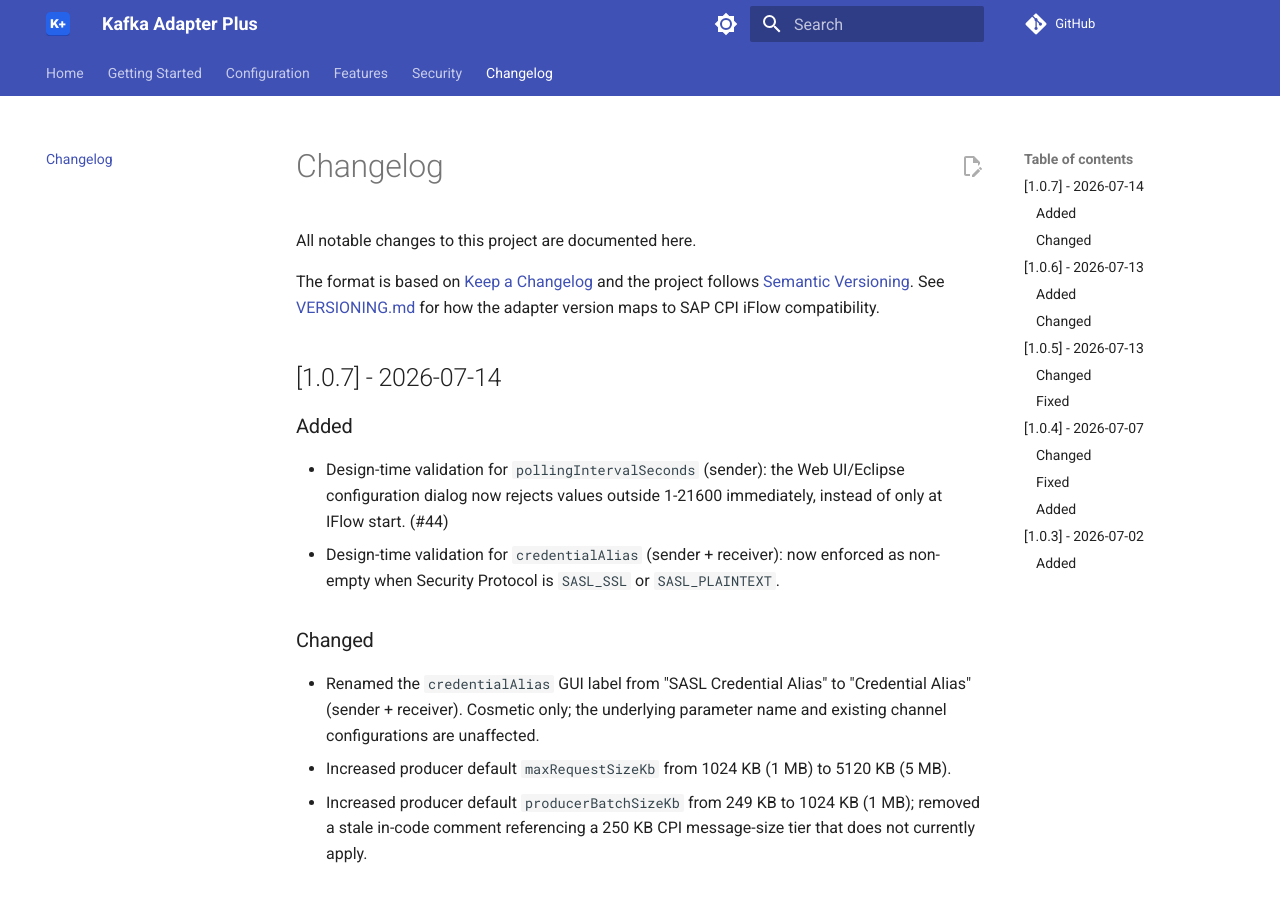
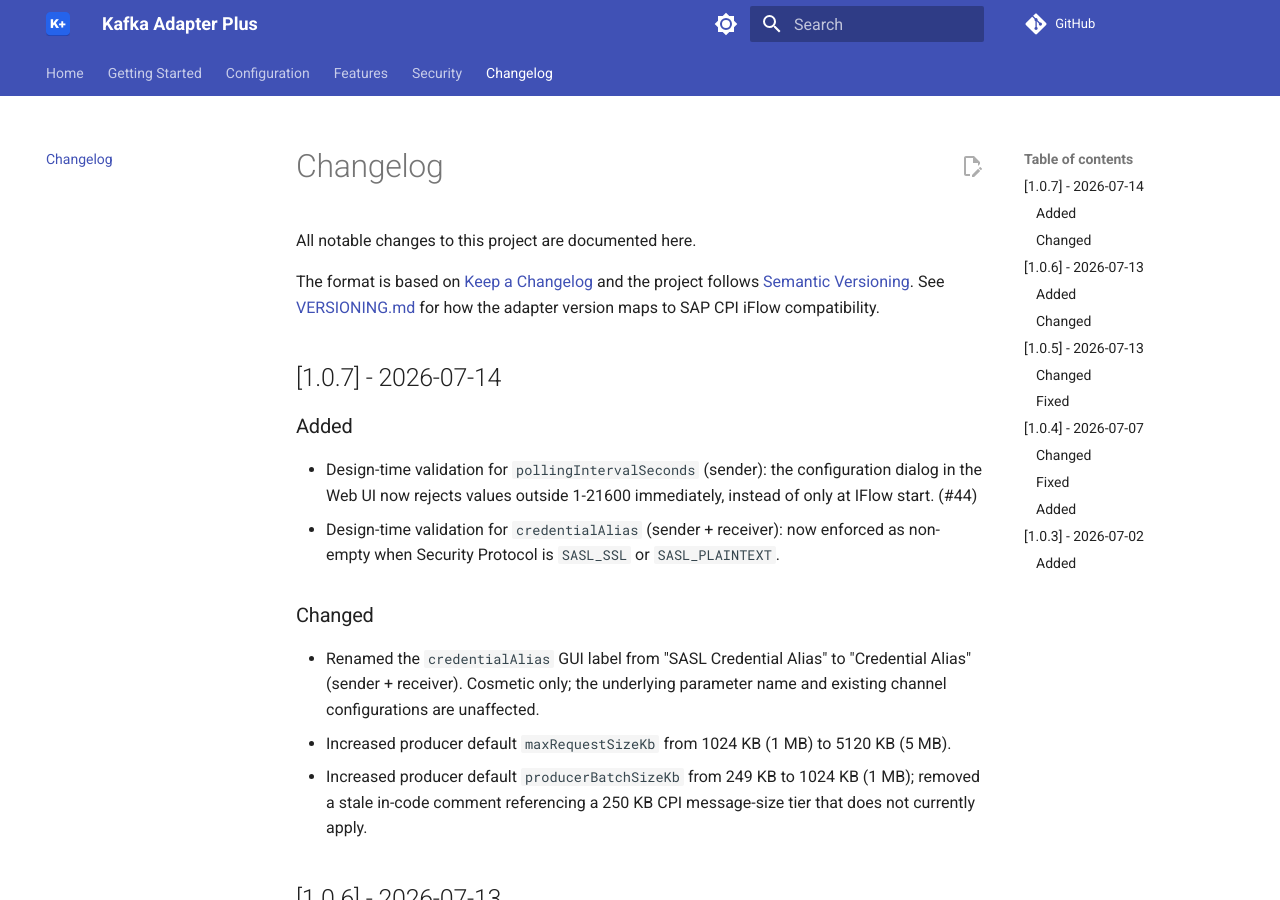
Before and after one commit to FinkeFlo/cpi-kafka-adapter-plus, an MkDocs documentation site: the page built from docs/changelog.md, in a window 1280 px wide and 900 px high. Built offline with MkDocs 1.6.1 and Material for MkDocs 9.7.7, drawn with Linux system fonts in a browser that asks for light colours; comment, search, counter and statistics services are not loaded.

Commit message:
docs: remove outdated Eclipse mention in changelog

```diff
--- a/docs/changelog.md
+++ b/docs/changelog.md
@@ -10,7 +10,7 @@
 ## [1.0.7] - 2026-07-14
 
 ### Added
-- Design-time validation for `pollingIntervalSeconds` (sender): the Web UI/Eclipse configuration dialog now rejects values outside 1-21600 immediately, instead of only at IFlow start. (#44)
+- Design-time validation for `pollingIntervalSeconds` (sender): the configuration dialog in the Web UI now rejects values outside 1-21600 immediately, instead of only at IFlow start. (#44)
 - Design-time validation for `credentialAlias` (sender + receiver): now enforced as non-empty when Security Protocol is `SASL_SSL` or `SASL_PLAINTEXT`.
 
 ### Changed
```
Also changed, not shown: CHANGELOG.md (+2 -2 lines).
